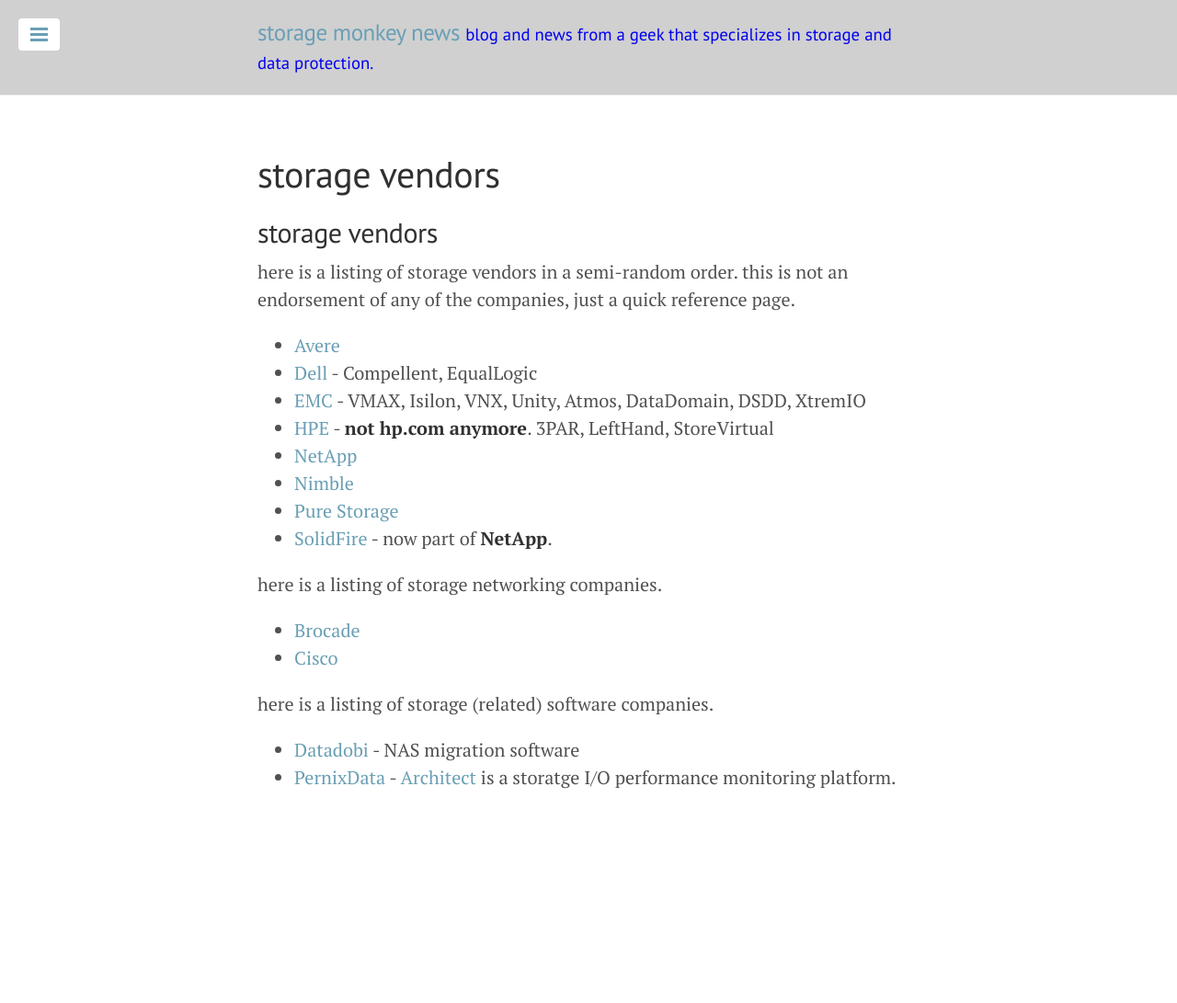
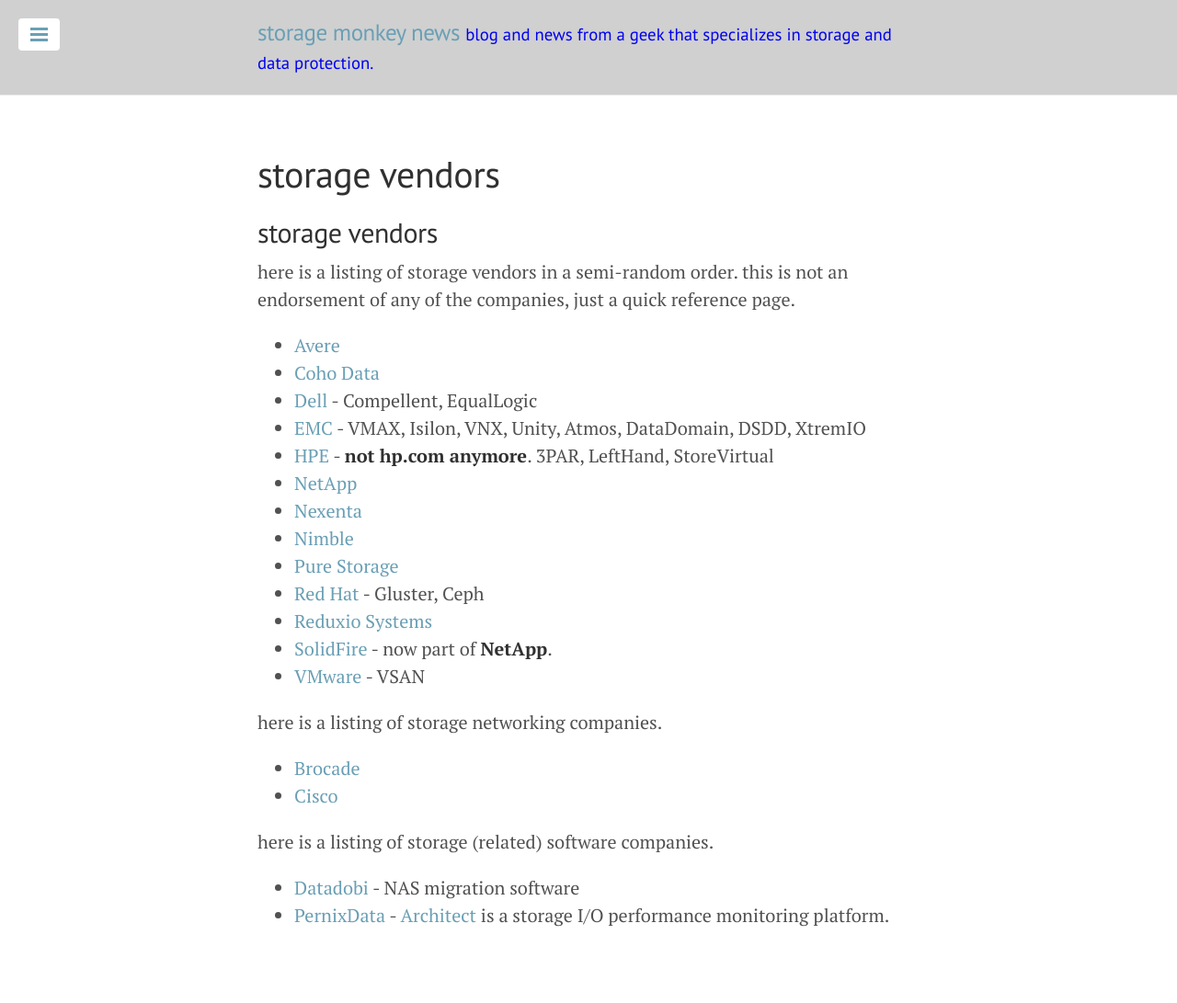
Before and after one commit to sboss/sboss.github.io, a Jekyll site: the page built from storage-vendors.md, in a window 1280 px wide. Shown: the whole page at 92% size. Built offline with Jekyll 4.4.1, drawn with Linux system fonts in a browser that asks for light colours; nearby versions of some CDN libraries; before the commit the page ends 941 px from its top, so only the background shows below that.

Commit message:
added post on 2016/8/11 Red Hat Storage added post on 2016/8/16 Reduxio Storage

```diff
--- a/storage-vendors.md
+++ b/storage-vendors.md
@@ -10,13 +10,18 @@ permalink: /storage-vendors/
 here is a listing of storage vendors in a semi-random order.  this is not an endorsement of any of the companies, just a quick reference page.
 
 * [Avere]( http://averesystems.com )
+* [Coho Data]( http://cohodata.com )
 * [Dell]( http://dell.com ) - Compellent, EqualLogic
 * [EMC]( http://emc.com ) - VMAX, Isilon, VNX, Unity, Atmos, DataDomain, DSDD, XtremIO
 * [HPE]( http://hpe.com ) - **not hp.com anymore**. 3PAR, LeftHand, StoreVirtual
 * [NetApp]( http://netapp.com )
+* [Nexenta]( http://nexenta.com )
 * [Nimble]( http://nimblestorage.com )
 * [Pure Storage]( http://purestorage.com )
+* [Red Hat]( http://redhat.com ) - Gluster, Ceph
+* [Reduxio Systems]( http://reduxio.com )
 * [SolidFire]( http://solidfire.com ) - now part of **NetApp**.
+* [VMware]( http://vmware.com ) - VSAN
 
 here is a listing of storage networking companies.
 
@@ -26,4 +31,4 @@ here is a listing of storage networking companies.
 here is a listing of storage (related) software companies.
 
 * [Datadobi]( http://datadobi.com ) - NAS migration software
-* [PernixData]( http://pernixdata.com) - [Architect]( http://pernixdata.com/pernixdata-architect-software ) is a storatge I/O performance monitoring platform.
+* [PernixData]( http://pernixdata.com) - [Architect]( http://pernixdata.com/pernixdata-architect-software ) is a storage I/O performance monitoring platform.
```
Also changed, not shown: _posts/2016-08-11-red-hat-storage.md (added, +23 -0 lines), _posts/2016-08-16-reduxio-storage.md (added, +33 -0 lines).
